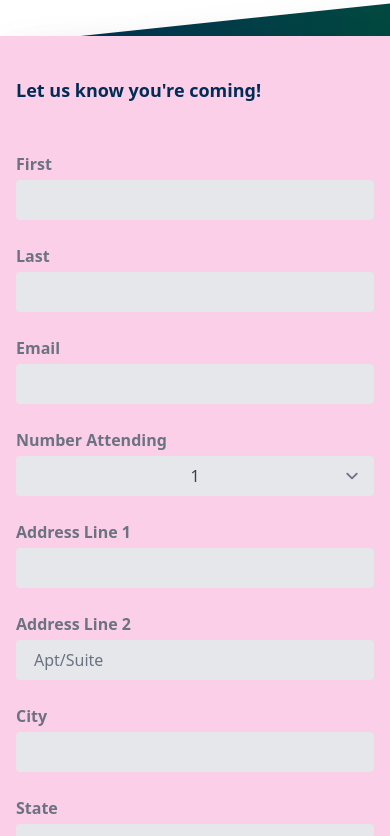
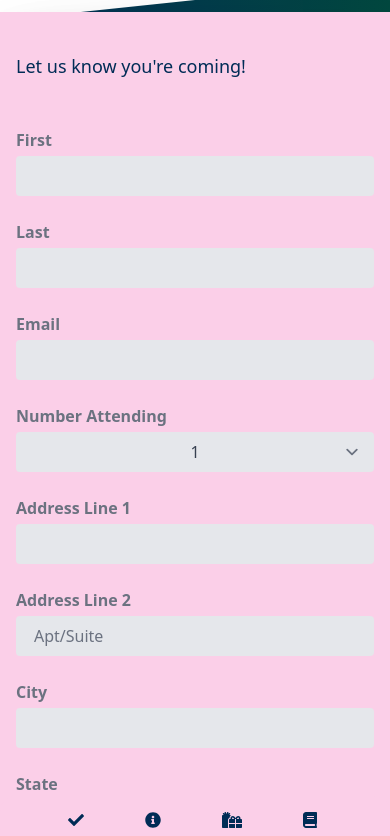
Before and after one commit to treknuts/rsvp-registry, a React (Create React App) app: page / in a window 390 px wide. Shown: the top 836 px of the page. Built offline with nearby package versions, Linux system fonts and the light colour scheme.

Commit message:
Lots of responsive stuff. WIP fixing buttons. Need text and icon to be clickable while also being able to hide text on small screens

```diff
--- a/public/index.html
+++ b/public/index.html
@@ -24,7 +24,7 @@
       work correctly both with client-side routing and a non-root public URL.
       Learn how to configure a non-root public URL by running `npm run build`.
     -->
-    <title>React App</title>
+    <title>Trevor & Victoria</title>
   </head>
   <body>
     <noscript>You need to enable JavaScript to run this app.</noscript>
--- a/src/App.js
+++ b/src/App.js
@@ -1,7 +1,7 @@
 import Main from "./components/Main";
 import {
+  faCheck,
   faBook,
-  faCheck,
   faGifts,
   faInfoCircle,
 } from "@fortawesome/free-solid-svg-icons";
@@ -40,51 +40,48 @@ function App() {
   };
 
   return (
-    <div className="lg:flex flex-col h-screen w-screen font-sans">
-      <div className="absolute my-8 flex text-xl text-blue font-bold bottom-0 h-12 w-screen shadow-2xl md:flex-col lg:inset-y-0 lg:left-0 lg:h-5/6 lg:w-64 lg:shadow-2xl lg:rounded-2xl bg-pink-200 lg:transition lg:ease-in-out lg:transform lg:hover:translate-x-3">
-        <div
+    <div className="w-screen h-screen m-0 p-0 overflow-y-scroll">
+      <div className="bg-pink-200 text-blue font-semibold rounded-2xl fixed flex bottom-0 h-12 w-screen md:h-26 justify-center bg-cyan-400 lg:flex-col lg:justify-evenly lg:left-0 lg:h-screen lg:w-2/12 z-10">
+        <ul className="flex justify-center md:justify-center items-center md:flex-col">
+        <li
           id="rsvp"
-          onClick={handleClick}
-          className="relative hover:animate-bounce hover:cursor-pointer lg:hover:animate-none flex items-center justify-center rounded-2xl lg:w-full w-8 lg:my-auto lg:pl-12 lg:h-12 mx-auto hover:bg-blue hover:text-pink-200"
+        onClick={handleClick}
+          className="flex md:pl-8 p-3 font-bold rounded-full md:rounded-lg w-full cursor-pointer mx-4 md:my-12 hover:bg-blue hover:text-pink-200 items-center focus:outline-black"
         >
-          <p className="relative hidden lg:contents lg:mx-auto" href="#">
-            RSVP
-          </p>
-          <FontAwesomeIcon className="color-blue lg:mx-auto" icon={faCheck} />
-        </div>
-        <div
+              <span className="hidden md:contents">RSVP</span>
+            <FontAwesomeIcon id="rsvp" onClick={handleClick} className="color-blue lg:mx-auto" icon={faCheck} pull="left"/>
+        </li>
+        <li
           id="info"
           onClick={handleClick}
-          className="relative hover:animate-bounce hover:cursor-pointer lg:hover:animate-none flex items-center justify-center rounded-2xl lg:w-full w-8 lg:my-auto lg:pl-12 lg:h-12 mx-auto hover:bg-blue hover:text-pink-200"
+          className="flex md:pl-8 p-3 font-bold rounded-full md:rounded-lg w-full cursor-pointer mx-4 md:my-12 hover:bg-blue hover:text-pink-200 focus:outline-none"
         >
-          <a className="hidden lg:contents lg:mx-auto" href="#">
-            Info
-          </a>
-          <FontAwesomeIcon className="my-auto lg:mx-auto" icon={faInfoCircle} />
-        </div>
-        <div
+          <span className="hidden md:contents">Info</span>
+          <FontAwesomeIcon id="info" onClick={handleClick} className="my-auto lg:mx-auto" icon={faInfoCircle}  pull="left"/>
+        </li>
+        <li
           id="registry"
           onClick={handleClick}
-          className="relative hover:animate-bounce hover:cursor-pointer lg:hover:animate-none flex items-center justify-center rounded-2xl lg:w-full w-8 lg:my-auto lg:pl-12 lg:h-12 mx-auto hover:bg-blue hover:text-pink-200"
+          className="flex md:pl-8 p-3 font-bold rounded-full md:rounded-lg w-full cursor-pointer mx-4 md:my-12 hover:bg-blue hover:text-pink-200 focus:outline-none"
         >
-          <p className="hidden lg:contents lg:mx-auto" href="#">
-            Registry
-          </p>
-          <FontAwesomeIcon className="my-auto lg:mx-auto" icon={faGifts} />
-        </div>
-        <div
+            <span className="hidden md:contents">Registry</span>
+          <FontAwesomeIcon id="registry" onClick={handleClick} className="my-auto lg:mx-auto" icon={faGifts}  pull="left"/>
+        </li>
+        <li
           id="about"
           onClick={handleClick}
-          className="relative hover:animate-bounce lg:hover:animate-none hover:cursor-pointer flex items-center justify-center lg:justify-evenly rounded-2xl lg:w-full lg:pl-12 w-8 lg:my-auto lg:h-12 mx-auto hover:bg-blue hover:text-pink-200"
+          className="flex md:pl-8 p-3 font-bold rounded-full md:rounded-lg w-full cursor-pointer mx-4 md:my-12 hover:bg-blue hover:text-pink-200 focus:outline-none"
         >
-          <p className="hidden lg:contents sm:mx-auto" href="#">
-            Our Story
-          </p>
+          <span className="hidden md:contents">Our Story</span>
           <FontAwesomeIcon
+            id="about"
             className="color-blue my-auto lg:mx-auto"
+            onClick={handleClick}
+            pull="left"
             icon={faBook}
           />
-        </div>
+        </li>
+        </ul>
       </div>
       <Main
         isRSVP={isRSVP}
--- a/src/components/Info.js
+++ b/src/components/Info.js
@@ -4,35 +4,40 @@ import { faMapMarkerAlt } from "@fortawesome/free-solid-svg-icons";
 
 const Info = () => {
   return (
-    <div className="bg-pink-200 text-center h-full w-full">
-      <p className="text-3xl mb-4 w-full font-semibold">When & Where!</p>
-      <div className="md:flex-col text-base w-full m-auto">
-        <div className="h-full md:mr-8 md:w-full">
-          <p className="my-2 text-left">The Ceremony</p>
-          <div className="bg-green h-full text-white rounded-lg p-8 shadow-xl">
-            <ul className="text-left md:text-center">
-              <li>Dean & Lori Knutson's</li>
-              <br />
-              <li>Friday, June 10th 2022</li>
-              <li className="text-center mt-8">
+      <div class="grid gap-2 md:gap-5 grid-cols-1 md:grid-cols-2 md:text-center">
+        <div class="font-extralight md:col-span-2 text-center text-lg md:text-2xl">
+          Both the Ceremony and Reception will be held on <br/>Friday, June 10th 2022
+        </div>
+        <div class="font-extralight text-lg md:text-2xl">
+          The Ceremony
+        </div>
+        <div class="bg-blue text-white font-normal rounded-lg p-3 text-center text-base md:text-xl">
+          <ul>
+            <li>The Knutson's</li>
+            <li>
+              <a
+              href="https://www.google.com/maps/dir//8520+Burnt+Creek+Island+Rd,+Bismarck,+ND+58503/@46.8980895,-100.9311767,13z/data=!4m9!4m8!1m0!1m5!1m1!1s0x52d787065d27c66f:0xb81727576c8b56e2!2m2!1d-100.8960715!2d46.8980362!3e0"
+              target="_blank"
+              >
                 <FontAwesomeIcon size="2x" icon={faMapMarkerAlt} />
+              </a>
             </li>
           </ul>
         </div>
+        <div class="font-extralight text-lg md:text-2xl">
+          The Reception
         </div>
-        <div className="h-full md:w-full">
-          <p className="my-2 text-left">The Reception</p>
-          <div className="bg-blue h-full text-white rounded-lg p-8 shadow-xl">
-            <ul className="text-left md:text-center">
+        <div class="bg-green text-white font-normal rounded-lg p-3 text-center text-base md:text-xl">
+          <ul>
             <li>Radisson Hotel</li>
-              <br />
-              <li>Friday, June 10th 2022</li>
-              <li className="mt-8">
+            <li>
+              <a
+                href="https://www.google.com/maps/dir//605+E+Broadway+Ave,+Bismarck,+ND+58501/@46.8061321,-100.817732,13z/data=!4m8!4m7!1m0!1m5!1m1!1s0x52d7831692a9c993:0x4fcd4d8dffed1e2!2m2!1d-100.7826268!2d46.8060787"
+                target="_blank">
                 <FontAwesomeIcon size="2x" icon={faMapMarkerAlt} />
+              </a>
             </li>
           </ul>
-          </div>
-        </div>
         </div>
       </div>
   );
--- a/src/components/Main.js
+++ b/src/components/Main.js
@@ -6,7 +6,7 @@ import Info from "./Info";
 
 const Main = (props) => {
   return (
-    <div className="py-6 w-full flex flex-col justify-center sm:py-12">
+    <div className="absolute flex-col md:right-64 md:flex-row md:items-center m-auto h-full md:h-screen w-full md:w-96 md:py-24 bg-cyan-400 md:w-6/12">
       <div className="relative py-3 lg:min-w-xl lg:mx-auto">
         <div className="absolute inset-0 shadow-2xl transform bg-gradient-to-r from-blue to-green -skew-y-6 sm:skew-y-0 sm:-rotate-6 sm:rounded-3xl"></div>
         <div className="relative px-4 py-10 bg-pink-200 shadow-2xl sm:rounded-3xl sm:p-20">
--- a/src/components/RSVP.js
+++ b/src/components/RSVP.js
@@ -110,8 +110,8 @@ const RSVP = () => {
 
   return (
     <div>
-      <form className="w-full max-w-lg">
-        <h1 className="lg:text-2xl text-lg font-bold mb-12">
+      <form className="font-normal w-full max-w-lg">
+        <h1 className="lg:text-2xl text-lg font-light mb-12">
           Let us know you're coming!
         </h1>
         <div className="md:grid text-base lg:text-lg md:grid-cols-2 gap-2">
--- a/src/index.css
+++ b/src/index.css
@@ -1,10 +1,6 @@
 @tailwind base;
 @tailwind components;
 @tailwind utilities;
-
-body {
-  overflow: scroll;
-}
 
 body::-webkit-scrollbar {
   width: 0.5rem;
--- a/tailwind.config.js
+++ b/tailwind.config.js
@@ -803,7 +803,7 @@ module.exports = {
     clear: ["responsive"],
     container: ["responsive"],
     cursor: ["responsive", "hover"],
-    display: ["responsive"],
+    display: ["hover", "responsive"],
     divideColor: ["responsive", "dark"],
     divideOpacity: ["responsive", "dark"],
     divideStyle: ["responsive"],
```
Lines whose indentation alone changed are shown as unchanged.
